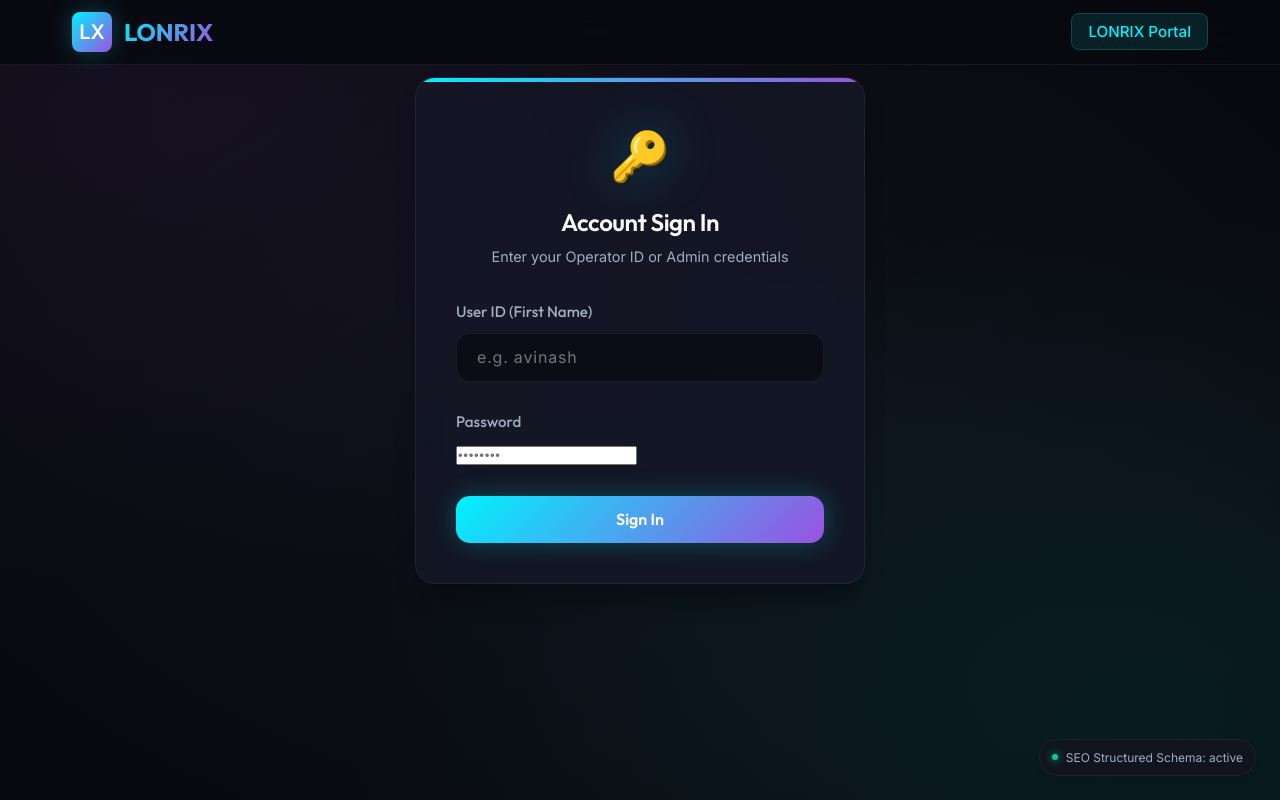
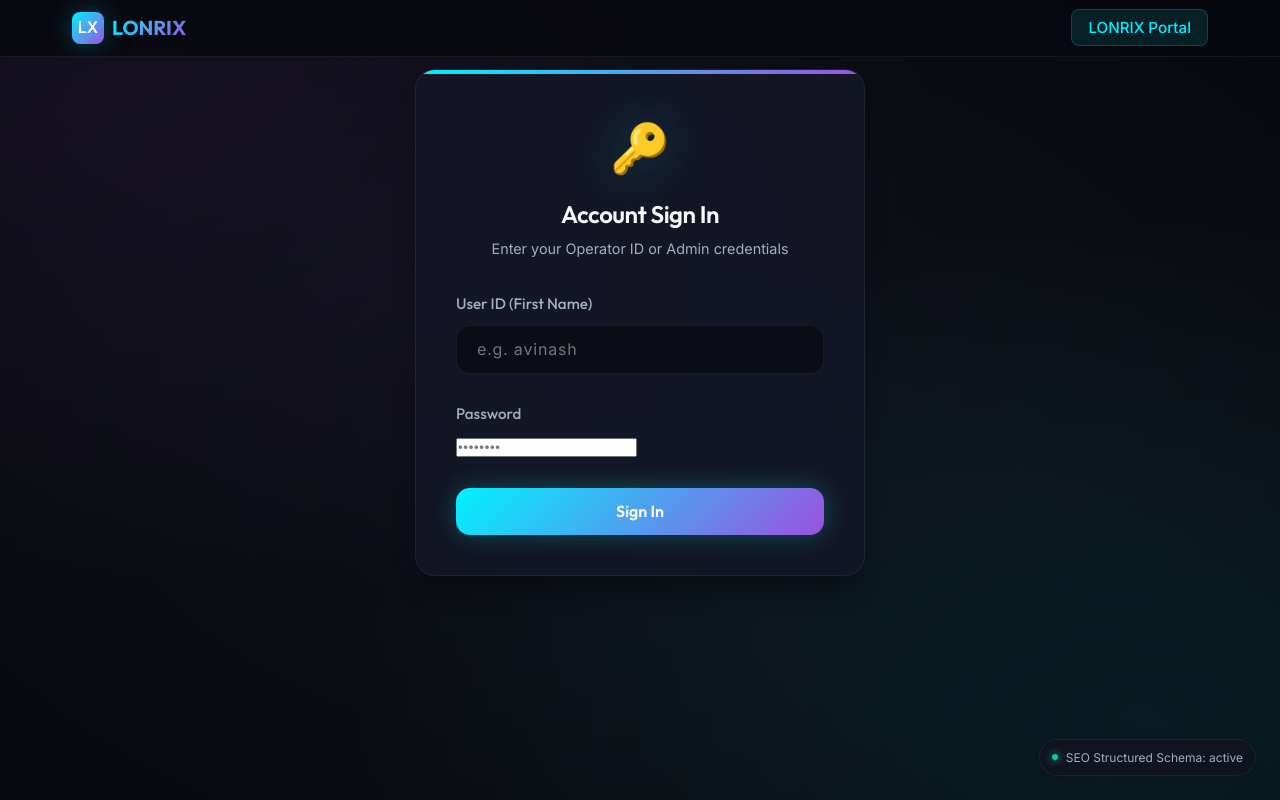
Before and after one commit to bandaru326-max/field-files-tool, a website: page public/index.html in a window 1280 px wide. Drawn offline with Linux system fonts and the light colour scheme.

Commit message:
Reduce size of LX logo icon and LONRIX logo text inside navigation header

```diff
--- a/public/style.css
+++ b/public/style.css
@@ -111,14 +111,14 @@
 .logo {
   display: flex;
   align-items: center;
-  gap: 0.75rem;
+  gap: 0.5rem;
   text-decoration: none;
   color: var(--text-primary);
 }
 
 .logo-icon {
-  width: 40px;
-  height: 40px;
+  width: 32px;
+  height: 32px;
   background: var(--accent-gradient);
   border-radius: var(--radius-sm);
   display: flex;
@@ -126,13 +126,13 @@
   justify-content: center;
   font-weight: 700;
   color: #fff;
-  font-size: 1.25rem;
+  font-size: 1rem;
   box-shadow: var(--shadow-glow);
 }
 
 .logo-text {
   font-family: 'Outfit', sans-serif;
-  font-size: 1.5rem;
+  font-size: 1.25rem;
   font-weight: 700;
   background: var(--accent-gradient);
   -webkit-background-clip: text;
```
